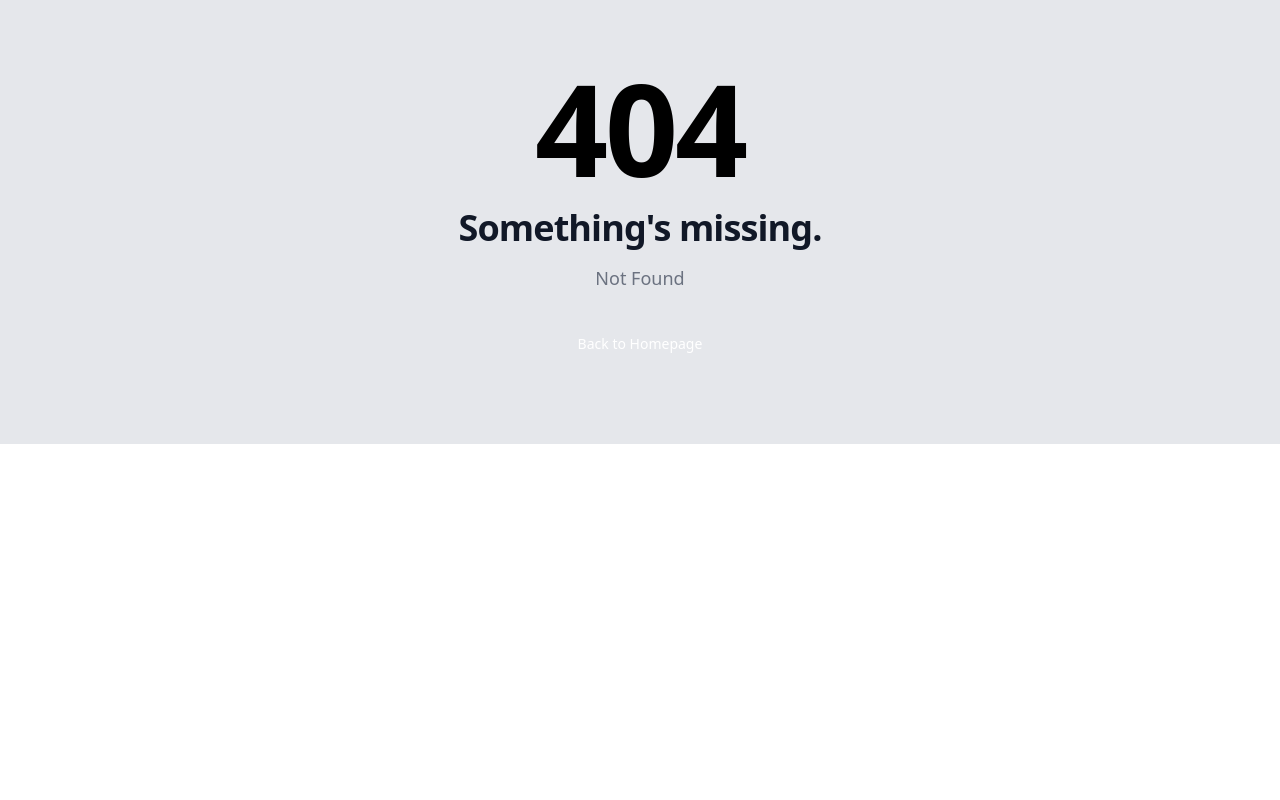
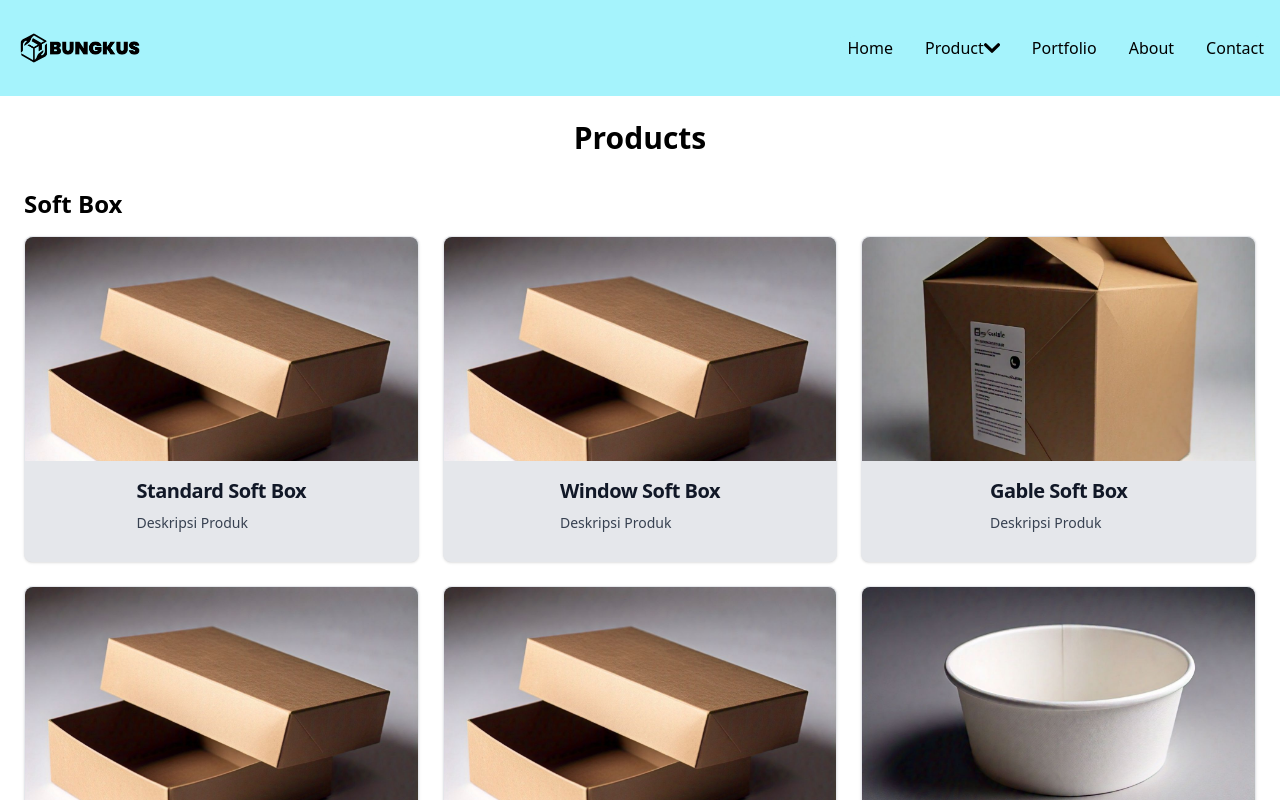
Before and after one commit to yukizankoku/bungkusweb, a React (Vite) app: page /products in a window 1280 px wide. Before the commit this address had no page. Shown: the top 800 px of the page. Built offline with nearby package versions, Linux system fonts and the light colour scheme.

Commit message:
first commit

```diff
--- a/src/App.jsx
+++ b/src/App.jsx
@@ -64,7 +64,7 @@ function WhatsappButton() {
             Halo! Ada yang bisa kami bantu? 😊
           </p>
           <a
-            href={`https://wa.me/${"6281234567890"}?text=Hai%20Bungkus,%20saya%20tertarik%20untuk%20membuat%20custom%20packaging`}
+            href={`https://wa.me/${data.phone.replace(/^0/, '62')}?text=Hai%20Bungkus,%20saya%20tertarik%20untuk%20membuat%20custom%20packaging`}
             target="_blank"
             rel="noopener noreferrer"
             className="inline-block bg-green-500 hover:bg-green-600 text-white font-bold py-2 px-4 rounded w-full text-center transition duration-200"
--- a/src/components/content/Hero.jsx
+++ b/src/components/content/Hero.jsx
@@ -31,7 +31,7 @@ function Hero() {
                 </svg>
               </Link>
               <a
-                href="#"
+                href="/products"
                 className="inline-flex items-center justify-center px-5 py-3 text-base font-medium text-center text-gray-900 border border-gray-300 rounded-lg hover:bg-gray-100 focus:ring-4 focus:ring-gray-100"
               >
                 Our Product
--- a/src/components/footer.jsx
+++ b/src/components/footer.jsx
@@ -20,7 +20,7 @@ function Footer() {
                                 <a href="#" className="hover:underline">{data.address}</a>
                             </li>
                             <li>
-                                <a href={`https://wa.me/${data.phone.replace(/^0/, '62')}?text=Hai%20Bungkus,%20saya%20tertarik%20untuk%20membuat%20custom%20packaging`} className="hover:underline">{data.phone}</a>
+                                <a href={`https://wa.me/${data.phone.replace(/^0/, '62')}?text=Hai%20Bungkus,%20saya%20tertarik%20untuk%20membuat%20custom%20packaging`} target="_blank" className="hover:underline">{data.phone}</a>
                             </li>
                             <li>
                                 <a href={`mailto:${data.email}`} target='blank' className="hover:underline">{data.email}</a>
--- /dev/null
+++ b/src/components/pages/Products.jsx
@@ -0,0 +1,90 @@
+/* eslint-disable no-unused-vars */
+import React, { useEffect, useState } from "react";
+import Navbar from "../navbar";
+import Footer from "../footer";
+import categoriesData from "../../data/categories.json";
+import productsData from "../../data/products.json";
+import { Link } from "react-router-dom";
+
+function ProductsPage() {
+    return(
+        <div>
+            <Navbar />
+            <Products />
+            <Footer />
+        </div>
+    )
+}
+
+const Products = () => {
+    const [categories, setCategories] = useState([]);
+    const [products, setProducts] = useState([]);
+
+    useEffect(() => {
+        // Memuat data dari file JSON (bisa menggunakan API jika perlu)
+        setCategories(categoriesData);
+        setProducts(productsData);
+
+        console.log(categoriesData); // Debug: Periksa data kategori
+        console.log(productsData);   // Debug: Periksa data produk
+    }, []);
+
+    // Mengelompokkan produk berdasarkan category_id
+    const categorizedProducts = categories.map((category) => {
+        const filteredProducts = products.filter(
+        (product) => product.categoryId === category.id
+        );
+        return {
+        ...category,
+        products: filteredProducts,
+        };
+    });
+
+    return (
+        <div className="container mx-auto p-6">
+        <h1 className="text-3xl font-bold text-center mb-8">Products</h1>
+        {categorizedProducts.map((category) => (
+            <div key={category.id} className="mb-12">
+            <h2 className="text-2xl font-semibold mb-4">{category.name}</h2>
+            <div className="grid grid-cols-1 sm:grid-cols-2 lg:grid-cols-3 gap-6">
+                {category.products.length > 0 ? (
+                category.products.map((product) => (
+                    <Link
+                        key={product.id}
+                        to={`/product/${product.slug}`}
+                        className="flex flex-col items-center bg-gray-200 border border-gray-200 rounded-lg shadow hover:bg-gray-100 dark:border-gray-700 dark:bg-gray-800 dark:hover:bg-gray-700"
+                    >
+                        <img
+                        className="object-cover w-full h-48 rounded-t-lg md:h-56"
+                        src={product.image}
+                        alt={product.name}
+                        />
+                        <div className="p-4">
+                        <h5 className="mb-2 text-xl font-bold tracking-tight text-gray-900 dark:text-white">
+                            {product.name}
+                        </h5>
+                        <p className="mb-3 text-sm text-gray-700 dark:text-gray-400">
+                            Deskripsi Produk
+                        </p>
+                        </div>
+                    </Link>
+                ))
+                ) : (
+                <p className="text-gray-600">No products available.</p>
+                )}
+            </div>
+            </div>
+        ))}
+            <div className="flex justify-center items-center mt-5">
+                <Link
+                to="/"
+                className="inline-block bg-blue-500 hover:bg-blue-600 text-white font-bold py-2 px-4 rounded shadow hover:shadow-lg transition duration-200"
+                >
+                Back
+                </Link>
+            </div>
+        </div>
+    );
+    };
+
+  export default ProductsPage;
```
Also changed, not shown: src/main.jsx (+7 -2 lines).
